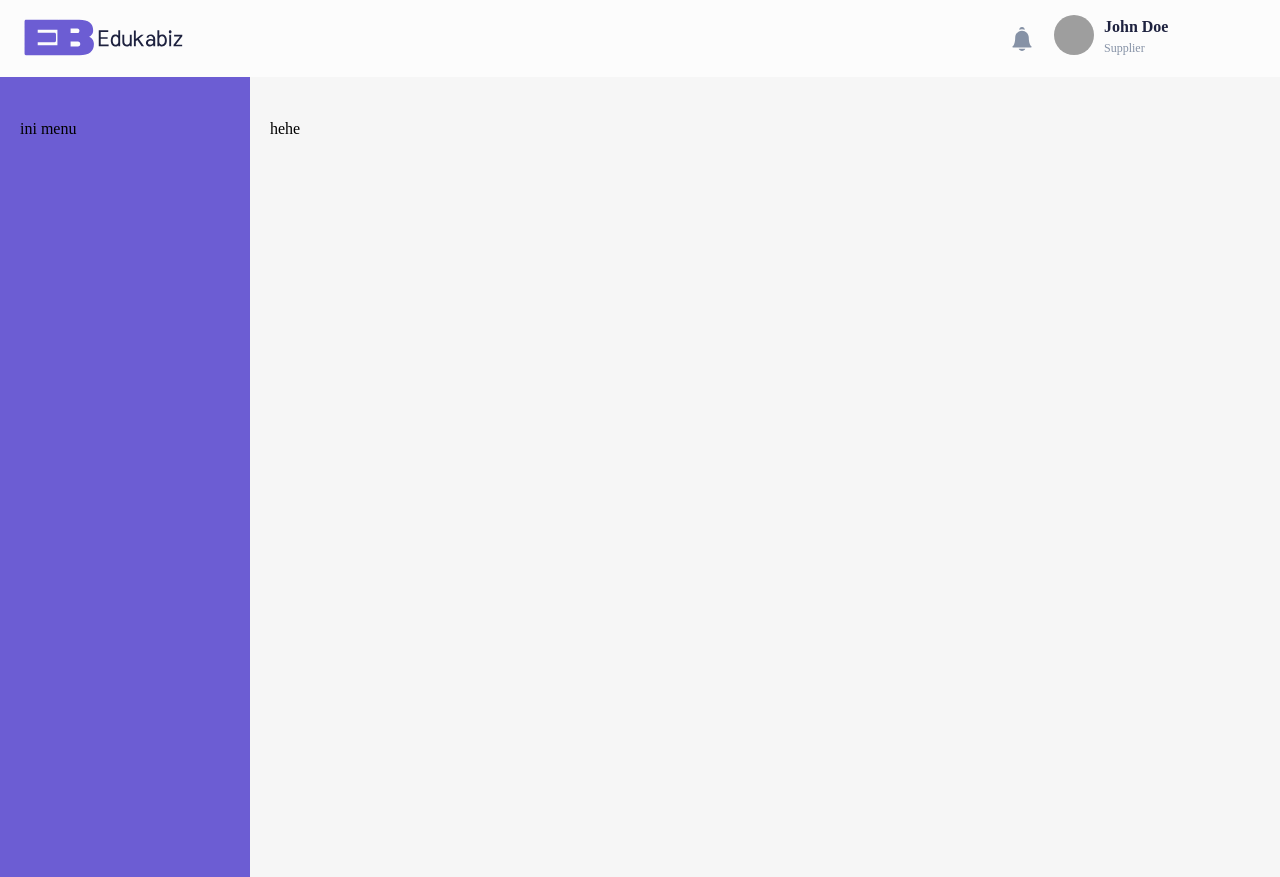
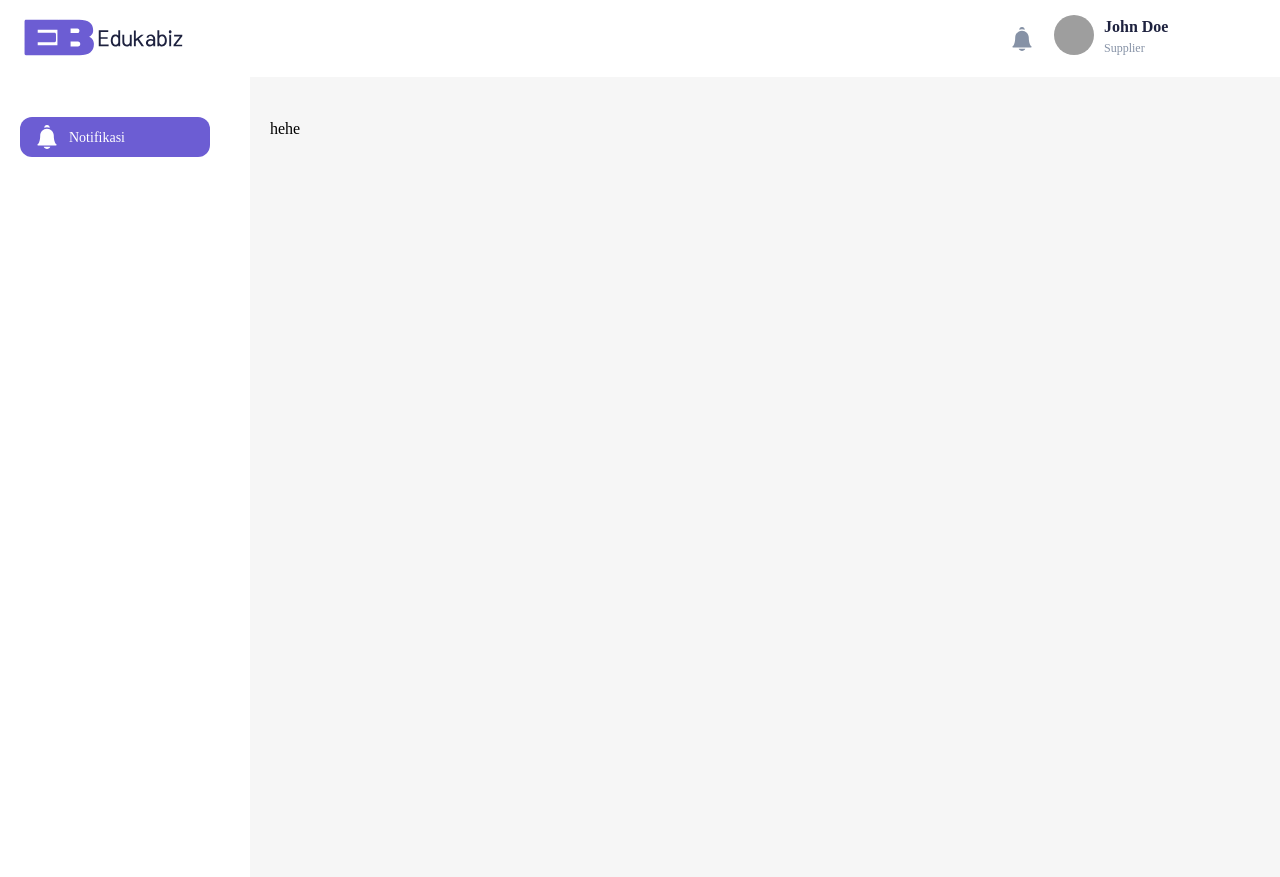
Before and after one commit to nandazman/init-next, a Next.js app: page /supplier in a window 1280 px wide. Built offline with nearby package versions, Linux system fonts and the light colour scheme; grey boxes are pictures that could not be loaded; a web font is replaced by a local one.

Commit message:
update sidebar supplier

```diff
--- a/src/components/Avatar/Avatar.jsx
+++ b/src/components/Avatar/Avatar.jsx
@@ -8,7 +8,7 @@ export default function Avatar({ name, role, src }) {
       </div>
       <div>
         <p className="text-normal-bold text-dark-blue">{name}</p>
-        <p className="text-small text-secondary-text">{role}</p>
+        <p className="text-small text-secondary">{role}</p>
       </div>
     </div>
   );
--- /dev/null
+++ b/src/components/Icon/Home.jsx
@@ -0,0 +1,28 @@
+export default function HomeIcon() {
+  return (
+    <svg
+      width="24"
+      height="24"
+      viewBox="0 0 24 24"
+      fill="none"
+      xmlns="http://www.w3.org/2000/svg"
+    >
+      <g clipPath="url(#clip0_1662_28236)">
+        <path
+          d="M12.0001 6.30566L3.44055 13.3621C3.44055 13.372 3.43805 13.3867 3.43305 13.4066C3.42814 13.4265 3.42554 13.4408 3.42554 13.4511V20.5964C3.42554 20.8544 3.51986 21.078 3.70845 21.2663C3.89699 21.4546 4.12025 21.5494 4.3783 21.5494H10.0944V15.833H13.9057V21.5496H19.6218C19.8798 21.5496 20.1034 21.4551 20.2917 21.2663C20.4802 21.0782 20.5749 20.8545 20.5749 20.5964V13.4511C20.5749 13.4114 20.5695 13.3815 20.5599 13.3621L12.0001 6.30566Z"
+          fill="white"
+        />
+        <path
+          d="M23.8345 11.7543L20.5746 9.045V2.97134C20.5746 2.83249 20.5299 2.7183 20.4404 2.62893C20.3515 2.53967 20.2373 2.49504 20.0982 2.49504H17.24C17.101 2.49504 16.9869 2.53967 16.8975 2.62893C16.8083 2.7183 16.7637 2.83254 16.7637 2.97134V5.87414L13.1315 2.83723C12.8143 2.57919 12.4371 2.4502 12.0004 2.4502C11.5637 2.4502 11.1866 2.57919 10.869 2.83723L0.165418 11.7543C0.066195 11.8336 0.0118128 11.9402 0.00169755 12.0742C-0.00836551 12.2081 0.0263077 12.3251 0.105822 12.4243L1.02876 13.5259C1.10827 13.6151 1.21234 13.6697 1.34139 13.6897C1.46053 13.6997 1.57967 13.6649 1.69881 13.5855L12.0001 4.99584L22.3014 13.5855C22.381 13.6547 22.485 13.6893 22.614 13.6893H22.6588C22.7876 13.6697 22.8915 13.6147 22.9714 13.5257L23.8944 12.4242C23.9738 12.3248 24.0086 12.2081 23.9983 12.074C23.9881 11.9404 23.9335 11.8337 23.8345 11.7543Z"
+          fill="white"
+        />
+      </g>
+      <defs>
+        <clipPath id="clip0_1662_28236">
+          <rect width="24.0001" height="24" fill="white" />
+        </clipPath>
+      </defs>
+    </svg>
+  );
+
+}
--- a/src/components/Layout/Supplier.jsx
+++ b/src/components/Layout/Supplier.jsx
@@ -1,5 +1,5 @@
 import { NavbarSupplier } from "../Navigation/Supplier";
-import SupplierSidebar from "../Sidebar/Supplier";
+import SupplierSidebar from "../Sidebar/Supplier/Supplier";
 
 export const LayoutSupplier = ({ children }) => {
   return (
--- a/src/components/Navigation/Supplier.jsx
+++ b/src/components/Navigation/Supplier.jsx
@@ -4,7 +4,7 @@ import NotificationIcon from "../Icon/Notification";
 
 export const NavbarSupplier = () => {
   return (
-    <nav className="relative bg-[#FCFCFC] py-15px px-20px flex justify-between items-center">
+    <nav className="relative bg-white py-15px px-20px flex justify-between items-center">
       <span className="cursor-pointer">
         <Logo />
       </span>
--- a/src/components/Sidebar/Supplier.jsx
+++ /dev/null
@@ -1,7 +0,0 @@
-export default function SupplierSidebar() {
-  return (
-    <div className="sticky top-0 left-0 bg-identity w-250 min-h-screen overflow-auto pt-40px pl-20px pr-40px pb-15">
-      ini menu
-    </div>
-  );
-}
--- /dev/null
+++ b/src/components/Sidebar/Supplier/Menu.jsx
@@ -0,0 +1,10 @@
+import NotificationIcon from "@/components/Icon/Notification";
+import MenuItem from "./MenuItem";
+
+export default function MenuSidebarSupplier() {
+  return (
+    <div className="flex flex-col">
+      <MenuItem href="/supplier" text="Notifikasi" icon={<NotificationIcon />} />
+    </div>
+  );
+}
--- /dev/null
+++ b/src/components/Sidebar/Supplier/MenuItem.jsx
@@ -0,0 +1,32 @@
+import cn from "classnames";
+import Link from "next/link";
+import { useRouter } from "next/router";
+import { useEffect, useState } from "react";
+import styles from "./MenuItem.module.scss";
+
+export default function MenuItem({ text, href, icon }) {
+  const [active, setActive] = useState(false);
+  const { asPath, isReady } = useRouter();
+
+  useEffect(() => {
+    if (isReady && asPath === href) {
+      setActive(true);
+    }
+  }, [asPath, isReady, href]);
+
+  return (
+    <Link href={href}>
+      <a
+        className={cn(
+          {
+            [styles.active]: active,
+          },
+          styles.menu
+        )}
+      >
+        <span className="w-24px">{icon}</span>
+        <span className="">{text}</span>
+      </a>
+    </Link>
+  );
+}
--- /dev/null
+++ b/src/components/Sidebar/Supplier/MenuItem.module.scss
@@ -0,0 +1,11 @@
+.menu {
+  @apply cursor-pointer h-40px px-15px rounded-12px text-medium flex items-center gap-x-10px text-secondary;
+  &.active, &:hover {
+    @apply bg-identity text-white;
+    svg {
+      path {
+        fill: #fff;
+      }
+    }
+  }
+}
--- /dev/null
+++ b/src/components/Sidebar/Supplier/Supplier.jsx
@@ -0,0 +1,9 @@
+import MenuSidebarSupplier from "./Menu";
+
+export default function SupplierSidebar() {
+  return (
+    <div className="sticky top-0 left-0 bg-white w-250 min-h-screen overflow-auto pt-40px pl-20px pr-40px pb-15">
+      <MenuSidebarSupplier />
+    </div>
+  );
+}
--- a/tailwind.config.js
+++ b/tailwind.config.js
@@ -12,8 +12,8 @@ module.exports = {
       green: "#4DA834",
       grey: "#A0A0A0",
       black: "#000000",
-      "primary-text": "#4B4B50",
-      "secondary-text": "#8692A6",
+      "primary": "#4B4B50",
+      "secondary": "#8692A6",
       white: "#FFFFFF",
       background: "#F6F6F6",
       "stroke-of-box": "#E6E6E6",
@@ -37,6 +37,7 @@ module.exports = {
       },
       borderRadius: {
         "10px": "10px",
+        "12px": "12px"
       },
       spacing: {
         "5px": "5px",
```
